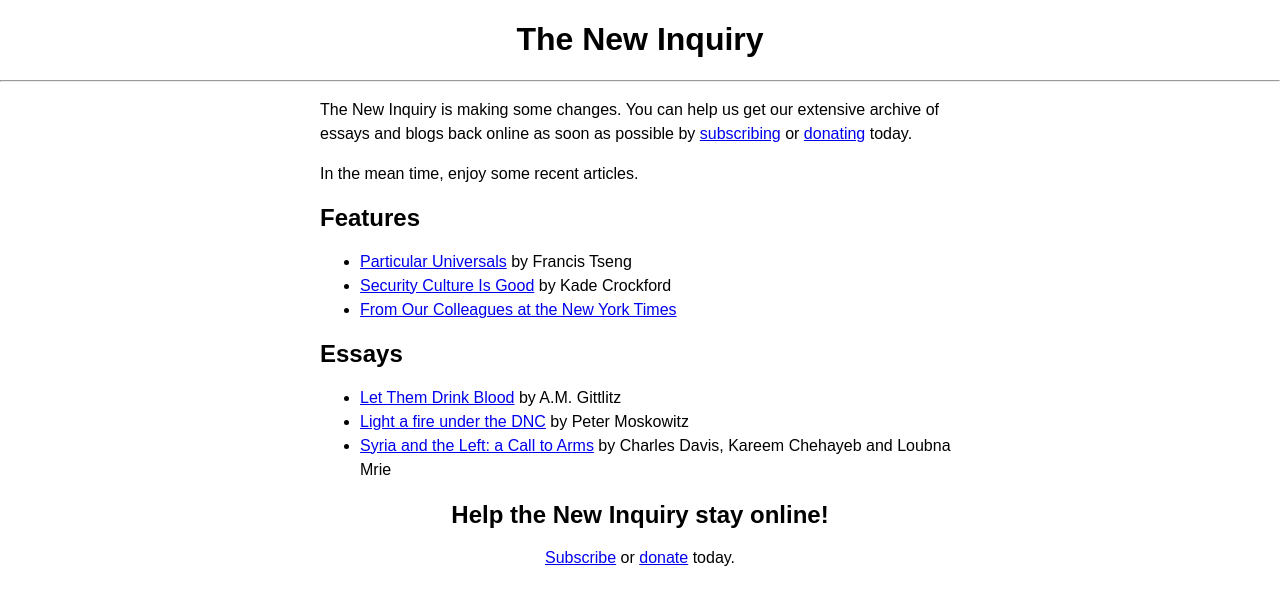
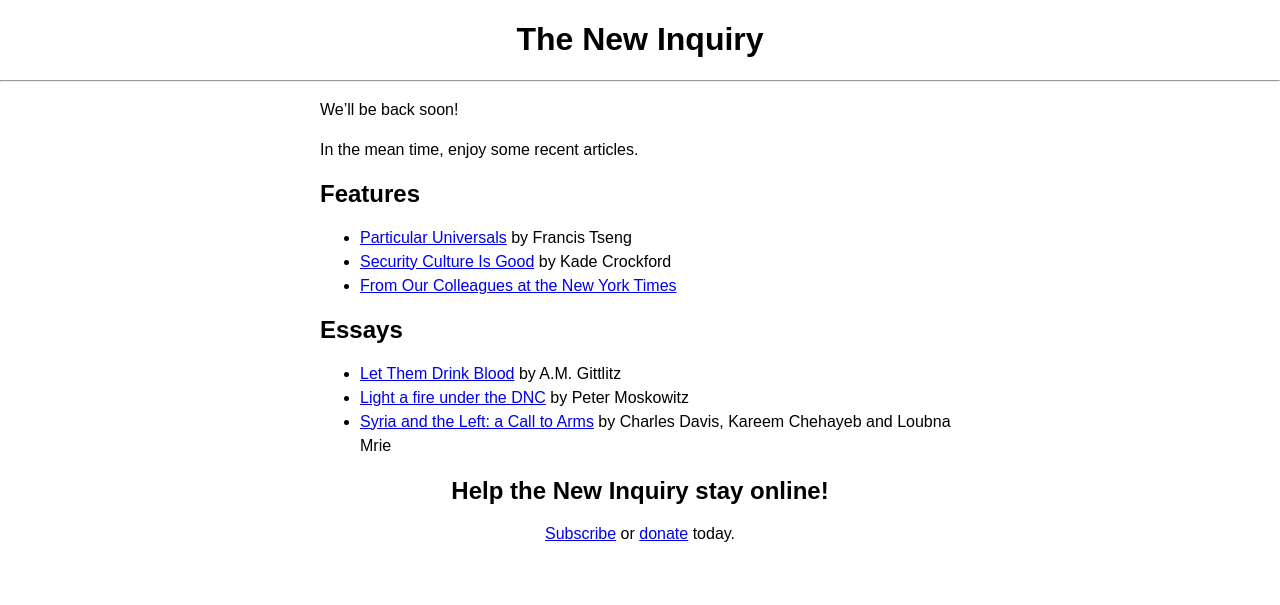
Before and after one commit to rachelrosenfelt/tni-back-soon.github.io, a Jekyll site: the page built from index.md, in a window 1280 px wide. Shown: the top 605 px of the page. Built offline with Jekyll 4.4.1, drawn with Linux system fonts in a browser that asks for light colours; some of the changed lines change nothing that is shown.

Commit message:
Update baseurl and index

```diff
--- a/_config.yml
+++ b/_config.yml
@@ -1,6 +1,6 @@
-baseurl: /test-tni
+baseurl: /tni-back-soon
 
-exclude: [README.md, template.md]
+exclude: [README.md]
 
 collections:
   features:
--- a/index.md
+++ b/index.md
@@ -3,6 +3,6 @@
   layout: index
 ---
 
-The New Inquiry is making some changes. You can help us get our extensive archive of essays and blogs back online as soon as possible by [subscribing](https://subscriptions.thenewinquiry.com/a/subscribe) or [donating](donate.html) today.
+We'll be back soon!
 
 In the mean time, enjoy some recent articles.
```
